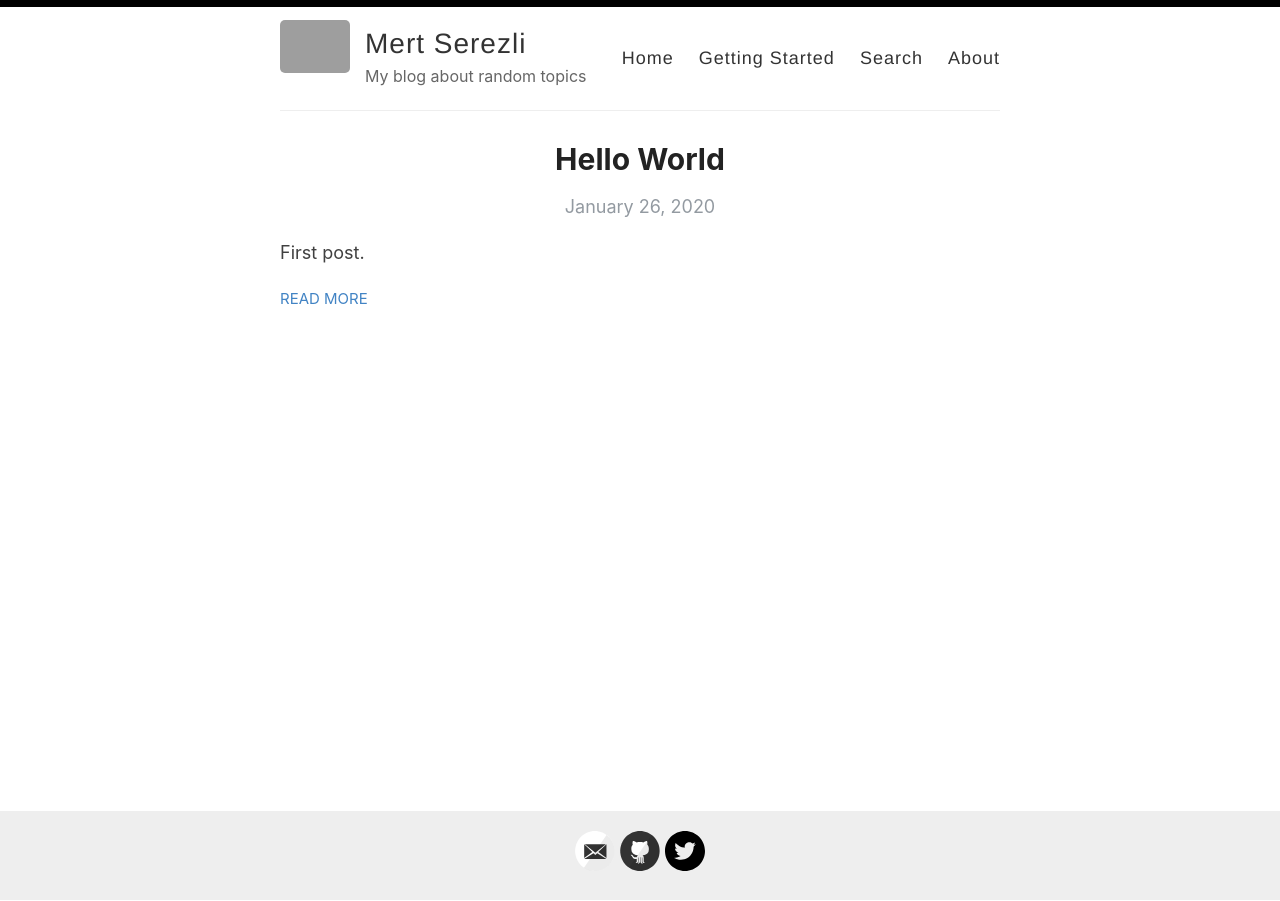
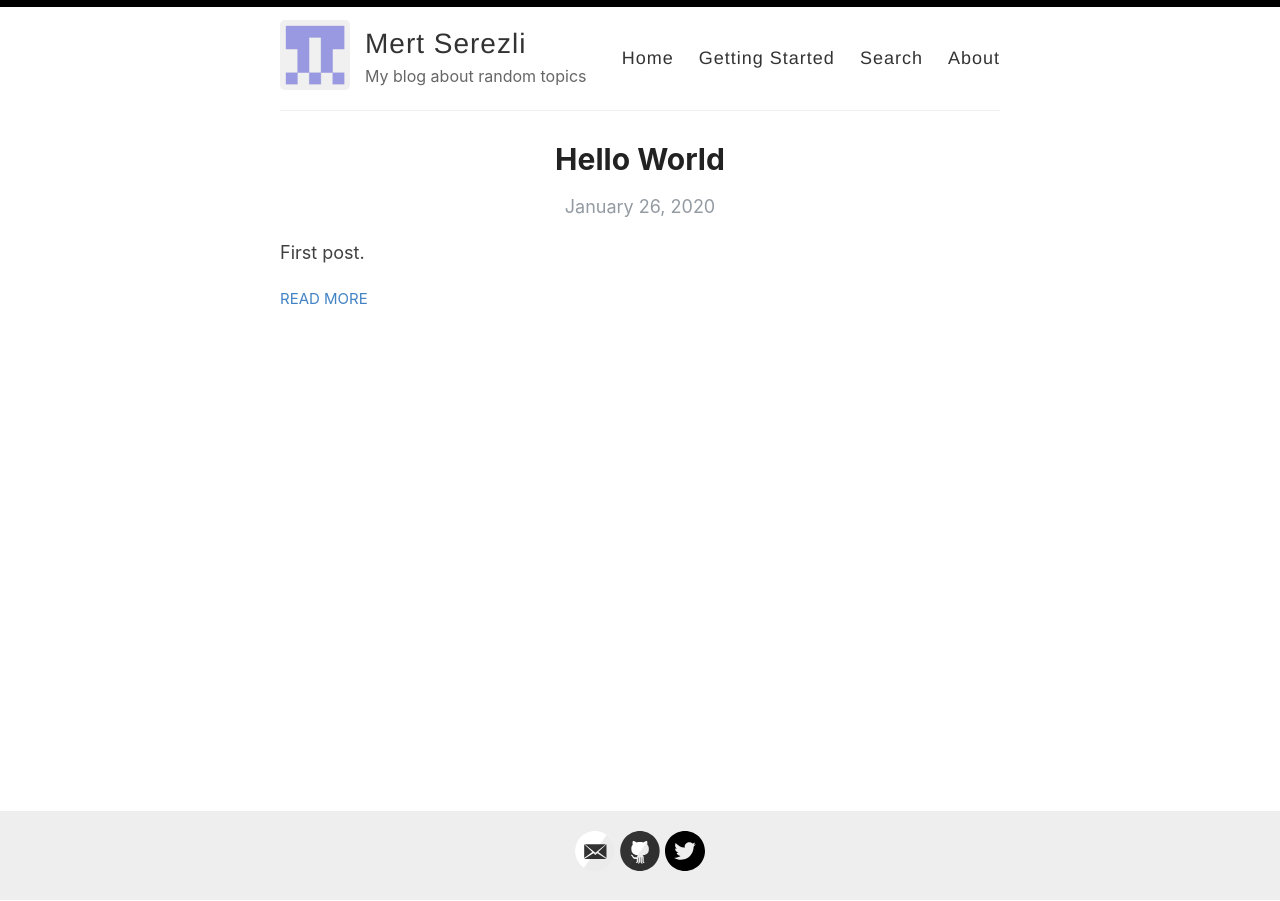
Before and after one commit to mertserezli/mertserezli.github.io, a Jekyll site: the page built from index.html, in a window 1280 px wide. Built offline with Jekyll 4.4.1, drawn with Linux system fonts in a browser that asks for light colours; the list of posts is cut into pages by our own code.

Commit message:
fixes again

```diff
--- a/_config.yml
+++ b/_config.yml
@@ -12,7 +12,7 @@ author: Mert Serezli
 description: My blog about random topics
 
 # URL of your avatar or profile pic (you could use your GitHub profile pic)
-avatar: https://avatars.githubusercontent.com/u/25419215
+avatar: /images/25419215.png
 
 #
 # Flags below are optional
@@ -41,7 +41,7 @@ footer-links:
 disqus:
 
 # Enter your Google Analytics web tracking code (e.g. UA-2110908-2) to activate tracking
-google_analytics: UA-43339302-11
+google_analytics:
 
 # Your website URL (e.g. http://amitmerchant1990.github.io or http://www.amitmerchant.com)
 # Used for Sitemap.xml and your RSS feed
```
Also changed, not shown: images/25419215.png (added).
